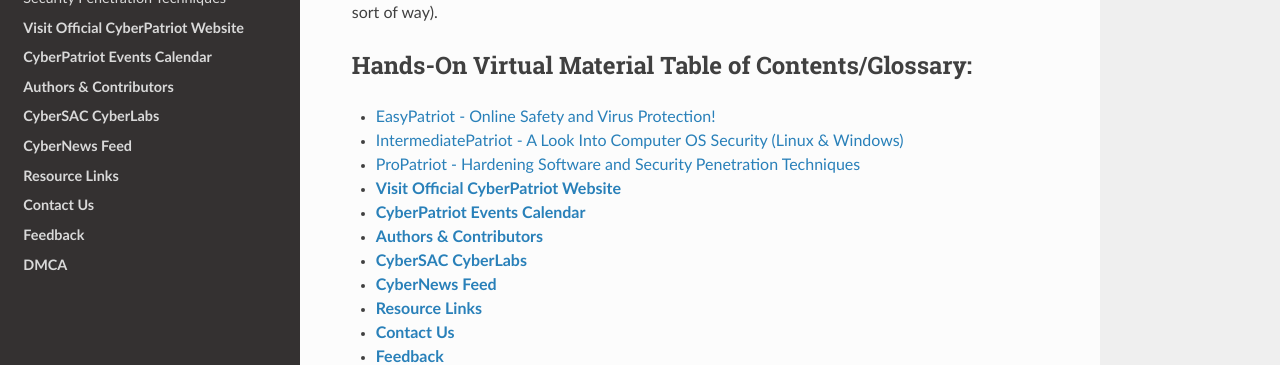
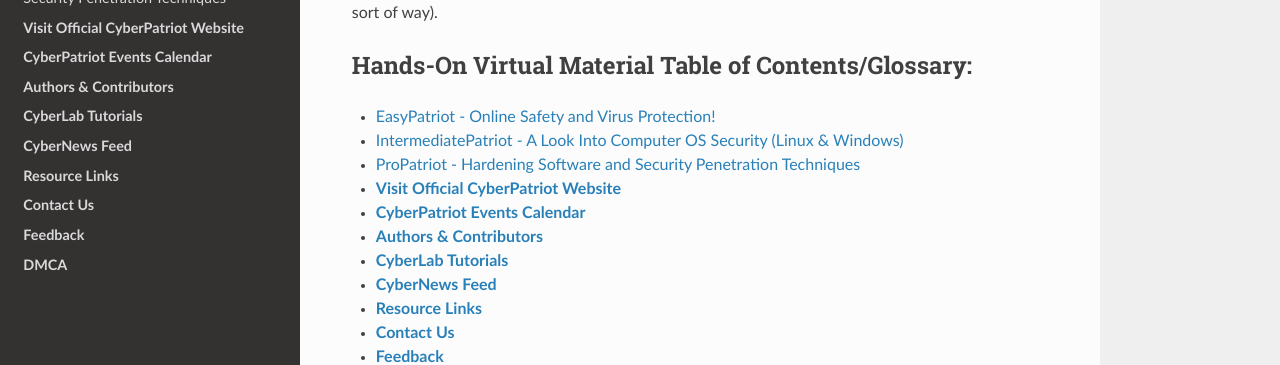
Before and after one commit to natt96z/cybersac, a Sphinx documentation site: the page built from docs/source/index.rst, in a window 1280 px wide and 900 px high, scrolled down 1599 px. Shown: the part 318-683 px from the top of the window. Built offline with Sphinx 7.4.7 and the Read the Docs theme 2.0.0, drawn with Linux system fonts in a browser that asks for light colours.

Commit message:
Update cyberlabs.rst

```diff
--- a/docs/source/cyberlabs.rst
+++ b/docs/source/cyberlabs.rst
@@ -1,4 +1,4 @@
-**CyberSAC CyberLabs**
+**CyberLab Tutorials**
 =============================================================
 
 .. image:: https://raw.githubusercontent.com/natt96z/cybersac/main/docs/img/b1bbbffcf0dd21e4888320401f2bdb79.png
```
